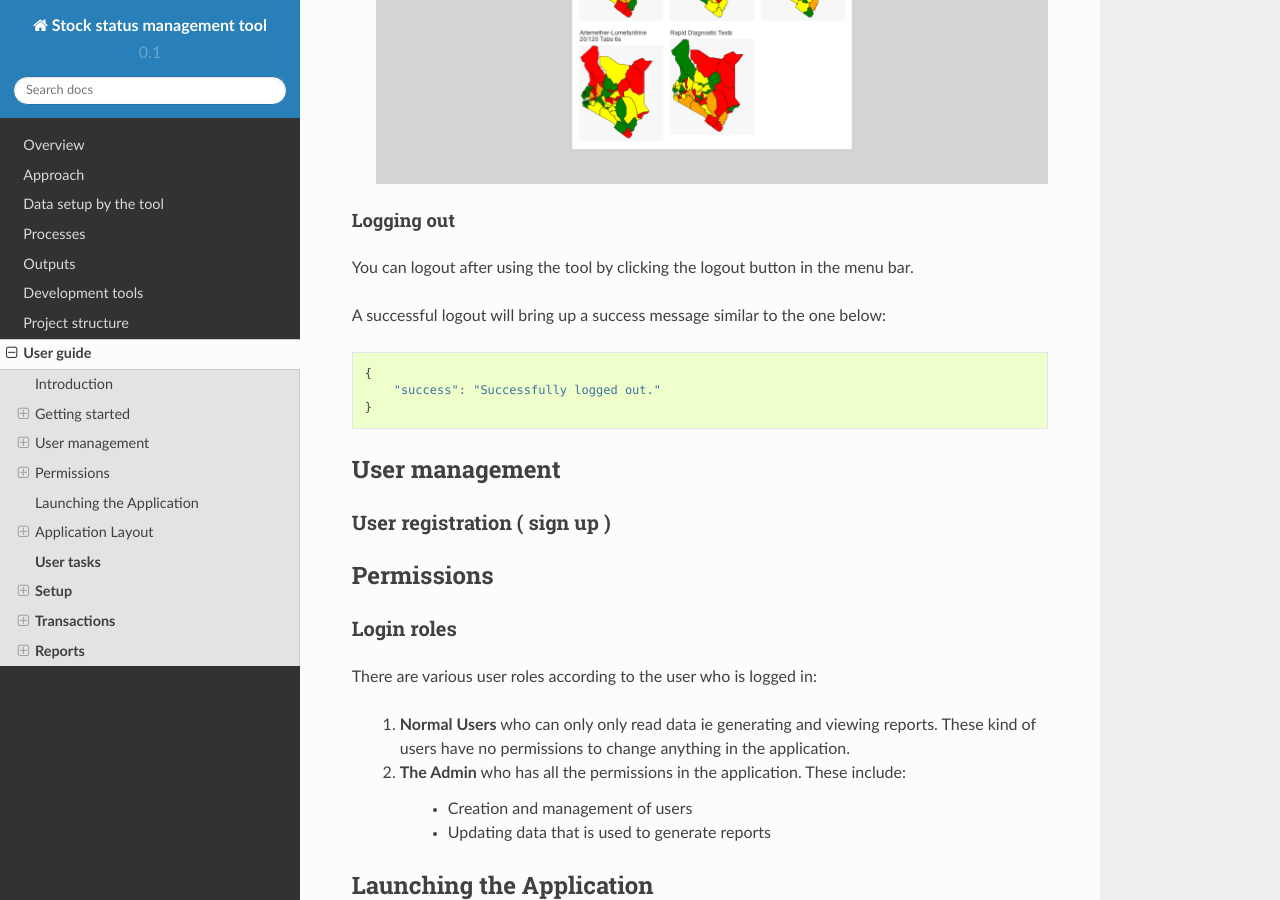
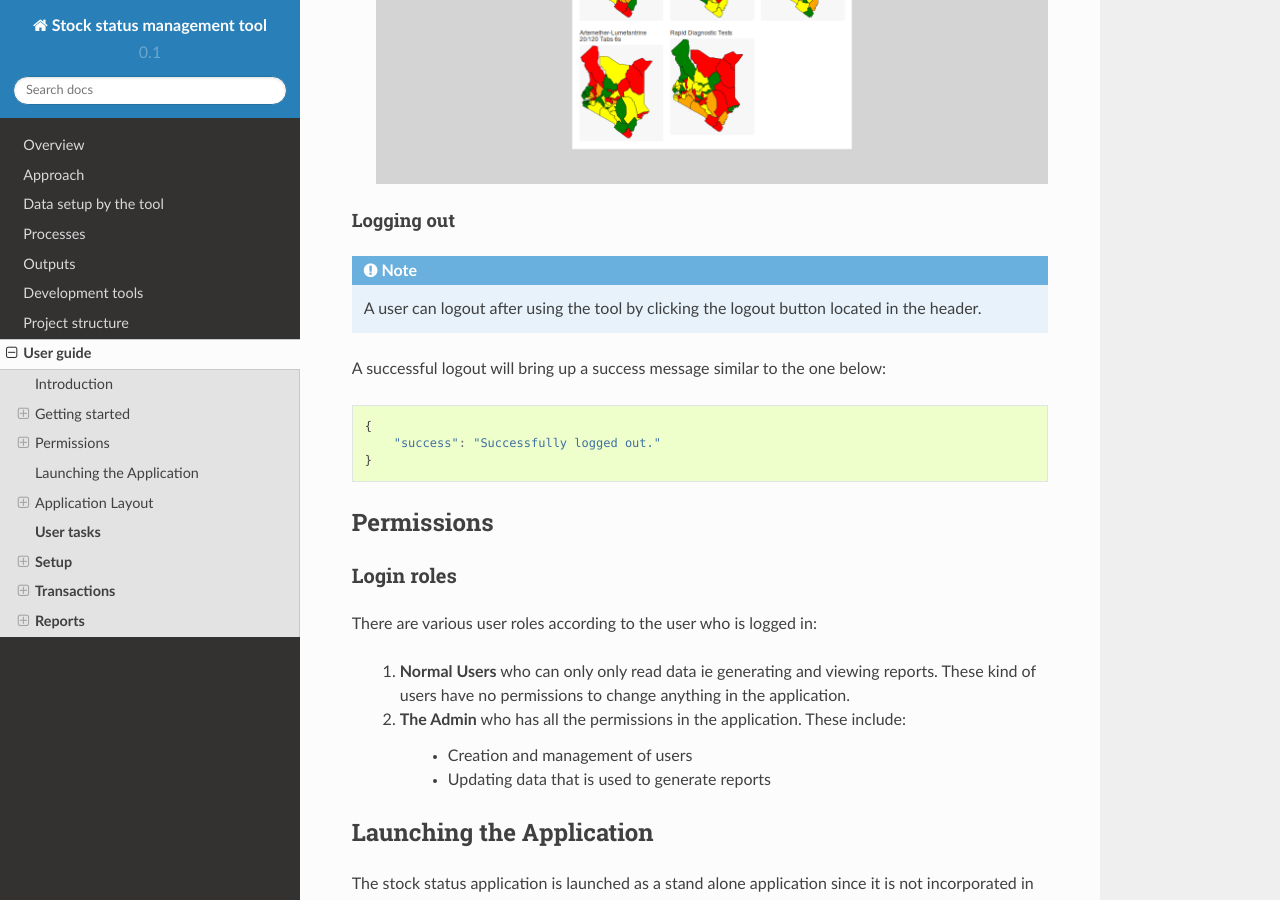
Before and after one commit to ezekielmogaka/Stock_status_monitoring_documentation, a Sphinx documentation site: the page built from source/Userguide.rst, in a window 1280 px wide and 900 px high, scrolled down 2297 px. Built offline with Sphinx 7.4.7 and the Read the Docs theme 2.0.0, drawn with Linux system fonts in a browser that asks for light colours.

```diff
--- a/source/Userguide.rst
+++ b/source/Userguide.rst
@@ -79,12 +79,12 @@ After successiful login, the homepage is loaded.
 
 Logging out
 ++++++++++++++
+
 .. note::
-You can logout after using the tool by clicking the logout button in the menu bar.
+    A user can logout after using the tool by clicking the logout button located in the header.
 
 
-A successful logout will bring up a  success
-message similar to the one below:
+A successful logout will bring up a  success message similar to the one below:
 
 .. code-block:: javascript
 
@@ -93,10 +93,6 @@ message similar to the one below:
     }
 
 
-User management
--------------------
-User registration ( sign up )
-~~~~~~~~~~~~~~~~~~~~~~~~~~~~~~~~~
 
 Permissions
 -------------
```
Also changed, not shown: source/Structure.rst (+9 -38 lines), 13 other files.
